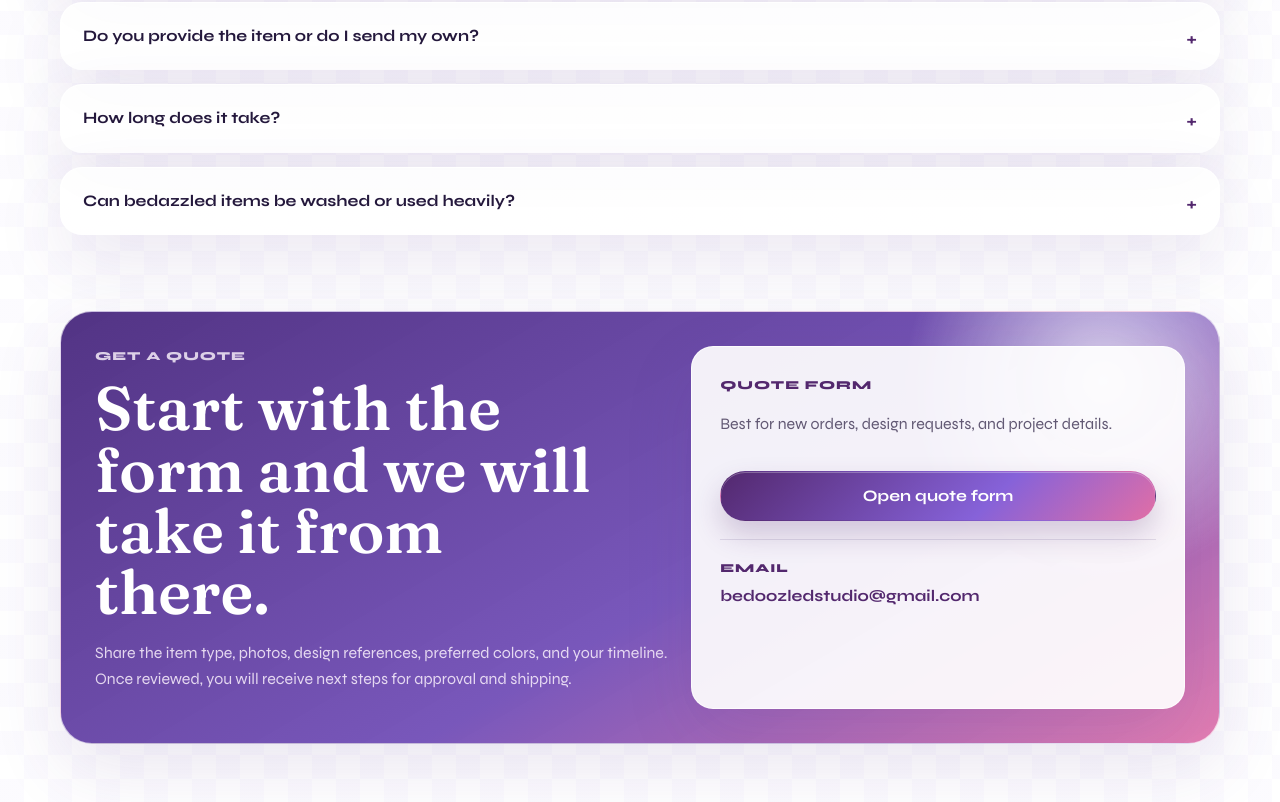
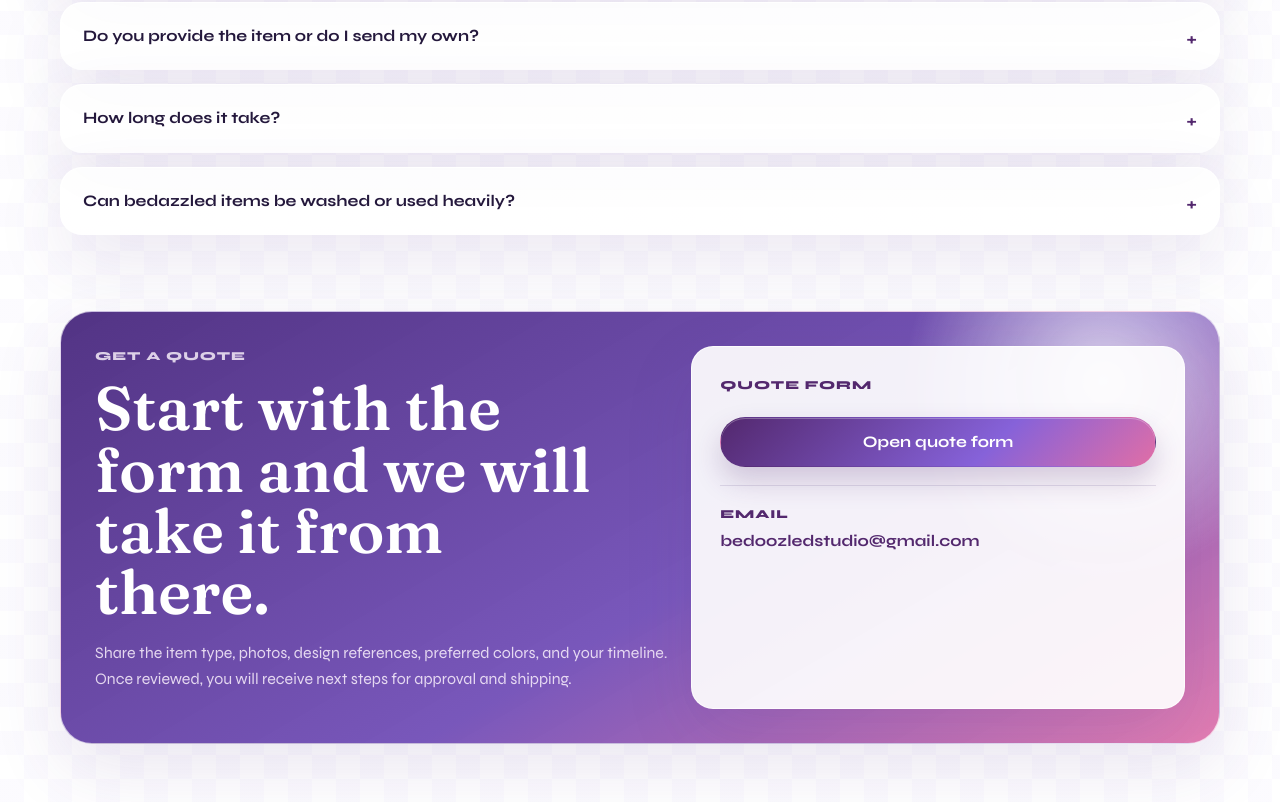
Before and after one commit to Bedoozled/Bedoozled, a plain HTML site: page index.html in a window 1280 px wide. Shown: the part 3853-4655 px from the top of the page. Drawn offline with Linux system fonts and the light colour scheme.

Commit message:
Remove quote form helper text

```diff
--- a/index.html
+++ b/index.html
@@ -264,7 +264,6 @@
           <div class="contact-card reveal">
             <div class="contact-item">
               <span>Quote form</span>
-              <p>Best for new orders, design requests, and project details.</p>
             </div>
             <a
               class="button"
```
